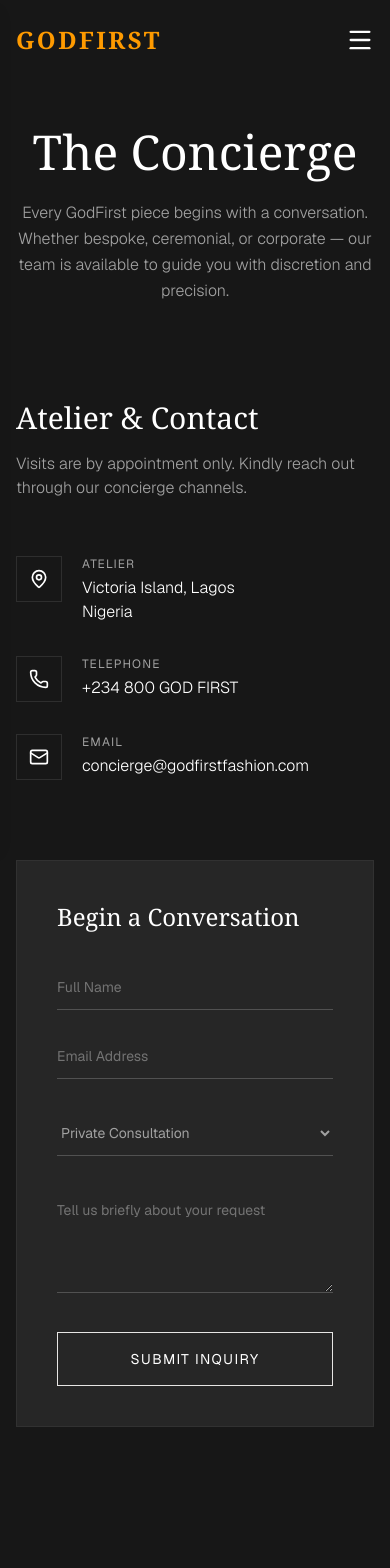
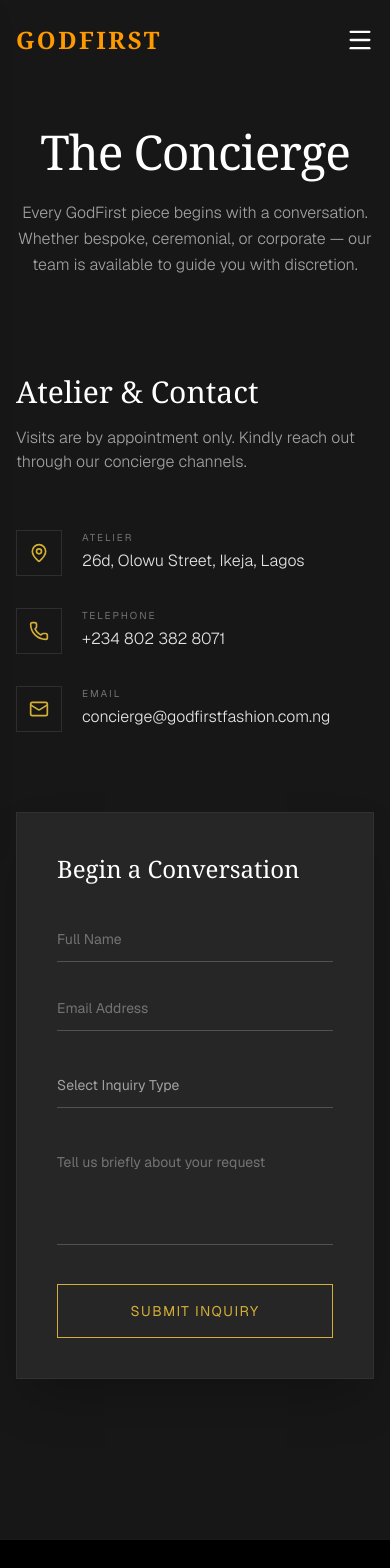
Before and after one commit to Omoola003/god-first-fashion, a Next.js app: page /contact in a window 390 px wide. Shown: the top 1568 px of the page. Built offline with nearby package versions, Linux system fonts and the light colour scheme.

Commit message:
Refactor code structure for improved readability and maintainability

```diff
--- /dev/null
+++ b/app/api/booking/route.js
@@ -0,0 +1,31 @@
+import { NextResponse } from "next/server";
+
+export async function POST(req) {
+  try {
+    const data = await req.json();
+
+    // Server-side validation
+    const { firstName, lastName, date, time, service } = data;
+    if (!firstName || !lastName || !date || !time || !service) {
+      return NextResponse.json(
+        { error: "Kindly fill in all required booking details." },
+        { status: 400 }
+      );
+    }
+
+    // LOGIC: Integration with Resend (Email) or a Booking System (Calendly/Custom DB)
+    console.log("New Atelier Booking:", data);
+
+    // Luxury delay for processing
+    await new Promise((resolve) => setTimeout(resolve, 1500));
+
+    return NextResponse.json({
+      success: "Consultation request sent. Our atelier manager will confirm your slot via email."
+    });
+  } catch (error) {
+    return NextResponse.json(
+      { error: "The booking system is currently under maintenance. Please call us directly." },
+      { status: 500 }
+    );
+  }
+}
--- /dev/null
+++ b/app/api/contact/route.js
@@ -0,0 +1,29 @@
+import { NextResponse } from "next/server";
+
+export async function POST(req) {
+  try {
+    const data = await req.json();
+    const { name, email, type, message } = data;
+
+    // Server-side validation
+    if (!name || !email || !message) {
+      return NextResponse.json(
+        { error: "Kindly complete all fields." },
+        { status: 400 }
+      );
+    }
+
+    // LOGIC: This is where you would call Resend or Nodemailer
+    console.log("GodFirst Concierge received:", data);
+
+    // Simulate luxury processing time
+    await new Promise((resolve) => setTimeout(resolve, 1500));
+
+    return NextResponse.json({ success: "Our concierge will reach out shortly." });
+  } catch (error) {
+    return NextResponse.json(
+      { error: "The atelier is currently unavailable. Please try later." },
+      { status: 500 }
+    );
+  }
+}
--- a/app/booking/page.js
+++ b/app/booking/page.js
@@ -1,7 +1,9 @@
 "use client";
 
+import React, { useState } from "react";
 import Image from "next/image";
 import { useForm } from "react-hook-form";
+import { Loader2, CheckCircle2 } from "lucide-react";
 
 // shadcn/ui imports
 import {
@@ -12,11 +14,9 @@
   FormControl,
   FormMessage,
 } from "@/components/ui/form";
-
 import { Input } from "@/components/ui/input";
 import { Textarea } from "@/components/ui/textarea";
 import { Button } from "@/components/ui/button";
-
 import {
   Select,
   SelectTrigger,
@@ -26,6 +26,8 @@
 } from "@/components/ui/select";
 
 export default function BookPage() {
+  const [status, setStatus] = useState({ state: "idle", message: "" });
+
   const form = useForm({
     defaultValues: {
       firstName: "",
@@ -37,19 +39,32 @@
     },
   });
 
-  const onSubmit = (data) => {
-    console.log("Consultation Request:", data);
-    // later: send to API / email / CRM
+  const onSubmit = async (data) => {
+    setStatus({ state: "submitting", message: "" });
+
+    try {
+      const response = await fetch("/api/booking", {
+        method: "POST",
+        headers: { "Content-Type": "application/json" },
+        body: JSON.stringify(data),
+      });
+
+      const result = await response.json();
+
+      if (!response.ok) throw new Error(result.error || "Booking failed");
+
+      setStatus({ state: "success", message: result.success });
+      form.reset();
+    } catch (err) {
+      setStatus({ state: "error", message: err.message });
+    }
   };
 
   return (
     <div className="min-h-screen bg-neutral-900 text-white">
-
       {/* HEADER */}
       <section className="pt-32 pb-24 text-center px-4 max-w-3xl mx-auto">
-        <h1 className="font-serif text-5xl md:text-6xl mb-6">
-          Private Consultation
-        </h1>
+        <h1 className="font-serif text-5xl md:text-6xl mb-6">Private Consultation</h1>
         <p className="text-neutral-400 font-light leading-relaxed">
           Every GodFirst garment is born from intention, precision, and dialogue.
           Request a private consultation with our atelier to begin your bespoke journey.
@@ -58,35 +73,43 @@
 
       {/* CONTENT */}
       <section className="max-w-6xl mx-auto px-4 pb-40 grid grid-cols-1 lg:grid-cols-2 gap-20 items-center">
-
-        {/* IMAGE */}
-        <div className="relative aspect-[3/4] overflow-hidden">
+        {/* IMAGE SECTION */}
+        <div className="relative aspect-[3/4] overflow-hidden group shadow-2xl">
           <Image
             src="/images/atelier_measurement.png"
             alt="Bespoke Measurement"
             fill
-            className="object-cover"
+            className="object-cover transition-transform duration-1000 group-hover:scale-105"
           />
           <div className="absolute inset-0 bg-black/40" />
           <div className="absolute bottom-10 left-10">
-            <p className="uppercase tracking-widest text-xs text-neutral-300 mb-2">
+            <p className="uppercase tracking-[0.3em] text-[10px] text-neutral-300 mb-2">
               By Appointment Only
             </p>
-            <h2 className="font-serif text-3xl">
-              The Bespoke Experience
-            </h2>
+            <h2 className="font-serif text-3xl">The Bespoke Experience</h2>
           </div>
         </div>
 
-        {/* FORM */}
-        <div className="border border-white/5 bg-neutral-800 p-10 lg:p-14">
-          <h3 className="font-serif text-2xl mb-8">
-            Request a Consultation
-          </h3>
-
+        {/* FORM SECTION */}
+        <div className="border border-white/5 bg-neutral-800 p-10 lg:p-14 relative overflow-hidden">
+          {status.state === "success" ? (
+            <div className="py-20 text-center animate-in fade-in zoom-in duration-500">
+              <CheckCircle2 className="mx-auto text-primary mb-6" size={48} />
+              <h3 className="font-serif text-3xl mb-4">Request Sent</h3>
+              <p className="text-neutral-400 font-light max-w-xs mx-auto">{status.message}</p>
+              <Button
+                variant="link"
+                onClick={() => setStatus({ state: "idle", message: "" })}
+                className="mt-8 text-primary uppercase tracking-widest text-[10px]"
+              >
+                Book another session
+              </Button>
+            </div>
+          ) : (
+            <>
+              <h3 className="font-serif text-2xl mb-8 text-neutral-100">Request a Consultation</h3>
               <Form {...form}>
                 <form onSubmit={form.handleSubmit(onSubmit)} className="space-y-8">
-
                   {/* Names */}
                   <div className="grid grid-cols-1 md:grid-cols-2 gap-6">
                     <FormField
@@ -94,33 +117,22 @@
                       name="firstName"
                       render={({ field }) => (
                         <FormItem>
-                      <FormLabel className="uppercase text-xs tracking-widest text-neutral-400">
-                        First Name
-                      </FormLabel>
+                          <FormLabel className="uppercase text-[10px] tracking-widest text-neutral-500">First Name</FormLabel>
                           <FormControl>
-                        <Input
-                          {...field}
-                          className="rounded-none h-12 bg-neutral-900 border-neutral-700 text-white"
-                        />
+                            <Input {...field} className="rounded-none h-12 bg-neutral-900 border-neutral-700 focus-visible:ring-primary" />
                           </FormControl>
                           <FormMessage />
                         </FormItem>
                       )}
                     />
-
                     <FormField
                       control={form.control}
                       name="lastName"
                       render={({ field }) => (
                         <FormItem>
-                      <FormLabel className="uppercase text-xs tracking-widest text-neutral-400">
-                        Last Name
-                      </FormLabel>
+                          <FormLabel className="uppercase text-[10px] tracking-widest text-neutral-500">Last Name</FormLabel>
                           <FormControl>
-                        <Input
-                          {...field}
-                          className="rounded-none h-12 bg-neutral-900 border-neutral-700 text-white"
-                        />
+                            <Input {...field} className="rounded-none h-12 bg-neutral-900 border-neutral-700 focus-visible:ring-primary" />
                           </FormControl>
                           <FormMessage />
                         </FormItem>
@@ -135,36 +147,27 @@
                       name="date"
                       render={({ field }) => (
                         <FormItem>
-                      <FormLabel className="uppercase text-xs tracking-widest text-neutral-400">
-                        Preferred Date
-                      </FormLabel>
+                          <FormLabel className="uppercase text-[10px] tracking-widest text-neutral-500">Preferred Date</FormLabel>
                           <FormControl>
-                        <Input
-                          type="date"
-                          {...field}
-                          className="rounded-none h-12 bg-neutral-900 border-neutral-700 text-white [color-scheme:dark]"
-                        />
+                            <Input type="date" {...field} className="rounded-none h-12 bg-neutral-900 border-neutral-700 [color-scheme:dark]" />
                           </FormControl>
                           <FormMessage />
                         </FormItem>
                       )}
                     />
-
                     <FormField
                       control={form.control}
                       name="time"
                       render={({ field }) => (
                         <FormItem>
-                      <FormLabel className="uppercase text-xs tracking-widest text-neutral-400">
-                        Preferred Time
-                      </FormLabel>
-                      <Select onValueChange={field.onChange}>
+                          <FormLabel className="uppercase text-[10px] tracking-widest text-neutral-500">Preferred Time</FormLabel>
+                          <Select onValueChange={field.onChange} defaultValue={field.value}>
                             <FormControl>
-                          <SelectTrigger className="rounded-none h-12 bg-neutral-900 border-neutral-700 text-white">
+                              <SelectTrigger className="rounded-none h-12 bg-neutral-900 border-neutral-700">
                                 <SelectValue placeholder="Select time" />
                               </SelectTrigger>
                             </FormControl>
-                        <SelectContent>
+                            <SelectContent className="bg-neutral-800 border-neutral-700 text-white">
                               <SelectItem value="10am">10:00 AM</SelectItem>
                               <SelectItem value="12pm">12:00 PM</SelectItem>
                               <SelectItem value="2pm">02:00 PM</SelectItem>
@@ -177,35 +180,25 @@
                     />
                   </div>
 
-              {/* Service */}
+                  {/* Service Type */}
                   <FormField
                     control={form.control}
                     name="service"
                     render={({ field }) => (
                       <FormItem>
-                    <FormLabel className="uppercase text-xs tracking-widest text-neutral-400 mb-3 block">
-                      Service Type
-                    </FormLabel>
+                        <FormLabel className="uppercase text-[10px] tracking-widest text-neutral-500 mb-3 block">Service Type</FormLabel>
                         <div className="grid grid-cols-1 sm:grid-cols-3 gap-4">
                           {["Measurement", "Fitting", "Consultation"].map((type) => (
                             <label
                               key={type}
-                          className={`border px-4 py-3 text-center cursor-pointer transition-all ${
+                              className={`border px-4 py-3 text-center cursor-pointer transition-all duration-300 ${
                                 field.value === type
-                              ? "border-primary text-primary font-semibold"
-                              : "border-neutral-700 text-neutral-400 hover:border-primary"
+                                  ? "border-primary text-primary"
+                                  : "border-neutral-700 text-neutral-500 hover:border-neutral-500"
                               }`}
                             >
-                          <input
-                            type="radio"
-                            value={type}
-                            checked={field.value === type}
-                            onChange={field.onChange}
-                            className="sr-only"
-                          />
-                          <span className="text-xs uppercase tracking-widest">
-                            {type}
-                          </span>
+                              <input type="radio" value={type} checked={field.value === type} onChange={() => field.onChange(type)} className="sr-only" />
+                              <span className="text-[10px] uppercase tracking-widest">{type}</span>
                             </label>
                           ))}
                         </div>
@@ -220,32 +213,34 @@
                     name="notes"
                     render={({ field }) => (
                       <FormItem>
-                    <FormLabel className="uppercase text-xs tracking-widest text-neutral-400">
-                      Additional Notes
-                    </FormLabel>
+                        <FormLabel className="uppercase text-[10px] tracking-widest text-neutral-500">Additional Notes</FormLabel>
                         <FormControl>
-                      <Textarea
-                        {...field}
-                        rows={3}
-                        className="rounded-none bg-neutral-900 border-neutral-700 text-white resize-none"
-                        placeholder="Tell us anything we should know ahead of time..."
-                      />
+                          <Textarea {...field} rows={3} className="rounded-none bg-neutral-900 border-neutral-700 resize-none" placeholder="Bespoke suit for wedding, etc..." />
                         </FormControl>
                         <FormMessage />
                       </FormItem>
                     )}
                   />
 
-              {/* Submit */}
+                  {status.state === "error" && (
+                    <p className="text-red-400 text-[10px] italic">{status.message}</p>
+                  )}
+
                   <Button
                     type="submit"
-                className="w-full h-14 rounded-none bg-primary text-black uppercase tracking-widest text-xs hover:bg-white transition-colors"
+                    disabled={status.state === "submitting"}
+                    className="w-full h-14 rounded-none bg-primary text-black uppercase tracking-[0.2em] text-[10px] font-bold hover:bg-white transition-all disabled:opacity-50 cursor-pointer"
                   >
-                Submit Request
+                    {status.state === "submitting" ? (
+                      <span className="flex items-center gap-2">
+                        <Loader2 className="animate-spin" size={14} /> Processing
+                      </span>
+                    ) : "Submit Request"}
                   </Button>
-
                 </form>
               </Form>
+            </>
+          )}
         </div>
       </section>
     </div>
--- a/app/contact/page.js
+++ b/app/contact/page.js
@@ -1,21 +1,49 @@
 "use client";
 
-import Image from "next/image";
-import { Mail, Phone, MapPin } from "lucide-react";
+import React, { useState } from "react";
+import { Mail, Phone, MapPin, CheckCircle2, Loader2 } from "lucide-react";
 
 export default function ContactPage() {
+  const [status, setStatus] = useState({ state: "idle", message: "" });
+
+  async function handleSubmit(e) {
+    e.preventDefault(); // Prevent default form submission
+    setStatus({ state: "submitting", message: "" });
+
+    // Gather data using FormData
+    const formData = new FormData(e.target);
+    const payload = Object.fromEntries(formData.entries());
+
+    try {
+      const response = await fetch("/api/contact", {
+        method: "POST",
+        headers: { "Content-Type": "application/json" },
+        body: JSON.stringify(payload),
+      });
+
+      const result = await response.json();
+
+      if (!response.ok) {
+        throw new Error(result.error || "Submission failed");
+      }
+
+      setStatus({ state: "success", message: result.success });
+    } catch (err) {
+      setStatus({ state: "error", message: err.message });
+    }
+  }
+
   return (
     <div className="min-h-screen bg-neutral-900 text-white">
-
       {/* HEADER */}
       <section className="pt-32 pb-24 text-center px-4 max-w-3xl mx-auto">
-        <h1 className="font-serif text-5xl md:text-6xl mb-6">
+        <h1 className="font-serif text-5xl md:text-6xl mb-6 text-white tracking-tight">
           The Concierge
         </h1>
         <p className="text-neutral-400 font-light leading-relaxed">
           Every GodFirst piece begins with a conversation.
           Whether bespoke, ceremonial, or corporate — our team is available
-          to guide you with discretion and precision.
+          to guide you with discretion.
         </p>
       </section>
 
@@ -27,102 +55,109 @@
           <div>
             <h2 className="font-serif text-3xl mb-4">Atelier & Contact</h2>
             <p className="text-neutral-400 font-light max-w-md">
-              Visits are by appointment only.
-              Kindly reach out through our concierge channels.
+              Visits are by appointment only. Kindly reach out through our concierge channels.
             </p>
           </div>
-
           <div className="space-y-8">
-            <div className="flex items-start gap-5">
-              <div className="p-3 border border-white/10 text-gold">
-                <MapPin size={20} />
-              </div>
-              <div>
-                <p className="uppercase tracking-widest text-xs text-neutral-400 mb-1">
-                  Atelier
-                </p>
-                <p className="font-light">
-                  Victoria Island, Lagos<br />
-                  Nigeria
-                </p>
+            <ContactMethod icon={<MapPin size={20} />} label="Atelier" detail="26d, Olowu Street, Ikeja, Lagos" />
+            <ContactMethod icon={<Phone size={20} />} label="Telephone" detail="+234 802 382 8071" />
+            <ContactMethod icon={<Mail size={20} />} label="Email" detail="concierge@godfirstfashion.com.ng" />
           </div>
         </div>
 
-            <div className="flex items-start gap-5">
-              <div className="p-3 border border-white/10 text-gold">
-                <Phone size={20} />
+        {/* FORM CONTAINER */}
+        <div className="border border-white/5 p-10 lg:p-14 bg-neutral-800 shadow-2xl relative overflow-hidden">
+          {status.state === "success" ? (
+            <div className="py-20 text-center animate-in fade-in zoom-in duration-500">
+              <CheckCircle2 className="mx-auto text-primary mb-6" size={48} />
+              <h3 className="font-serif text-3xl mb-4">Inquiry Received</h3>
+              <p className="text-neutral-400 font-light">{status.message}</p>
+              <button
+                onClick={() => setStatus({ state: "idle", message: "" })}
+                className="mt-8 text-xs uppercase tracking-widest text-primary underline underline-offset-8 transition-opacity hover:opacity-70"
+              >
+                Send another request
+              </button>
             </div>
-              <div>
-                <p className="uppercase tracking-widest text-xs text-neutral-400 mb-1">
-                  Telephone
-                </p>
-                <p className="font-light">
-                  +234 800 GOD FIRST
-                </p>
-              </div>
+          ) : (
+            <>
+              <h3 className="font-serif text-2xl mb-8">Begin a Conversation</h3>
+              <form onSubmit={handleSubmit} className="space-y-8">
+                <div className="grid grid-cols-1 md:grid-cols-2 gap-6">
+                  <FormInput name="name" type="text" placeholder="Full Name" required />
+                  <FormInput name="email" type="email" placeholder="Email Address" required />
                 </div>
 
-            <div className="flex items-start gap-5">
-              <div className="p-3 border border-white/10 text-gold">
-                <Mail size={20} />
-              </div>
-              <div>
-                <p className="uppercase tracking-widest text-xs text-neutral-400 mb-1">
-                  Email
-                </p>
-                <p className="font-light">
-                  concierge@godfirstfashion.com
-                </p>
-              </div>
-            </div>
-          </div>
+                <div className="relative border-b border-white/20">
+                  <select
+                    name="type"
+                    required
+                    className="w-full bg-transparent py-3 text-sm text-neutral-400 focus:text-white focus:outline-none transition-colors appearance-none cursor-pointer"
+                  >
+                    <option value="" disabled selected className="bg-neutral-800">Select Inquiry Type</option>
+                    <option value="Private Consultation" className="bg-neutral-800">Private Consultation</option>
+                    <option value="Wedding & Ceremonial" className="bg-neutral-800">Wedding & Ceremonial</option>
+                    <option value="Corporate Engagement" className="bg-neutral-800">Corporate Engagement</option>
+                    <option value="General Inquiry" className="bg-neutral-800">General Inquiry</option>
+                  </select>
                 </div>
 
-        {/* FORM */}
-        <div className="border border-white/5 p-10 lg:p-14 bg-neutral-800">
-          <h3 className="font-serif text-2xl mb-8">
-            Begin a Conversation
-          </h3>
-
-          <form className="space-y-8">
-            <div className="grid grid-cols-1 md:grid-cols-2 gap-6">
-              <input
-                type="text"
-                placeholder="Full Name"
-                className="bg-transparent border-b border-white/20 py-3 text-sm placeholder:text-neutral-500 focus:border-gold focus:outline-none transition-colors"
-              />
-              <input
-                type="email"
-                placeholder="Email Address"
-                className="bg-transparent border-b border-white/20 py-3 text-sm placeholder:text-neutral-500 focus:border-gold focus:outline-none transition-colors"
-              />
-            </div>
-
-            <select
-              className="w-full bg-transparent border-b border-white/20 py-3 text-sm text-neutral-400 focus:border-gold focus:outline-none transition-colors"
-            >
-              <option>Private Consultation</option>
-              <option>Wedding & Ceremonial</option>
-              <option>Corporate Engagement</option>
-              <option>General Inquiry</option>
-            </select>
-
                 <textarea
+                  name="message"
                   rows={4}
                   placeholder="Tell us briefly about your request"
-              className="w-full bg-transparent border-b border-white/20 py-3 text-sm placeholder:text-neutral-500 focus:border-gold focus:outline-none transition-colors"
+                  className="w-full bg-transparent border-b border-white/20 py-3 text-sm placeholder:text-neutral-500 focus:border-primary focus:outline-none transition-colors resize-none"
+                  required
                 />
+
+                {status.state === "error" && (
+                  <p className="text-red-400 text-xs italic animate-pulse">{status.message}</p>
+                )}
 
                 <button
                   type="submit"
-              className="w-full border border-gold text-gold py-4 uppercase tracking-widest text-sm hover:bg-gold hover:text-black transition-colors"
+                  disabled={status.state === "submitting"}
+                  className="w-full border border-primary text-primary py-4 uppercase tracking-widest text-sm hover:bg-primary hover:text-black transition-all flex items-center justify-center gap-3 disabled:opacity-50 disabled:cursor-not-allowed cursor-pointer"
                 >
-              Submit Inquiry
+                  {status.state === "submitting" ? (
+                    <>
+                      <Loader2 className="animate-spin" size={18} />
+                      Processing...
+                    </>
+                  ) : (
+                    "Submit Inquiry"
+                  )}
                 </button>
               </form>
+            </>
+          )}
         </div>
       </section>
-
     </div>
   );
 }
+
+/** * UI HELPER COMPONENTS
+ */
+function ContactMethod({ icon, label, detail }) {
+  return (
+    <div className="flex items-start gap-5 group">
+      <div className="p-3 border border-white/10 text-primary group-hover:border-primary/50 transition-colors">
+        {icon}
+      </div>
+      <div>
+        <p className="uppercase tracking-[0.2em] text-[10px] text-neutral-500 mb-1">{label}</p>
+        <p className="font-light text-neutral-200">{detail}</p>
+      </div>
+    </div>
+  );
+}
+
+function FormInput({ ...props }) {
+  return (
+    <input
+      {...props}
+      className="w-full bg-transparent border-b border-white/20 py-3 text-sm placeholder:text-neutral-500 focus:border-primary focus:outline-none transition-colors"
+    />
+  );
+}
--- a/components/global/footer.js
+++ b/components/global/footer.js
@@ -98,7 +98,7 @@
               </li>
               <li className="flex gap-3">
                 <Mail size={16} />
-                <span>concierge@godfirst.com</span>
+                <span>concierge@godfirstfashion.com.ng</span>
               </li>
             </ul>
           </div>
```
Also changed, not shown: app/lookbook/[slug]/page.js (+21 -32 lines), 1 other file (tests, documents, lock files or other folders). Lines whose indentation alone changed are shown as unchanged.
